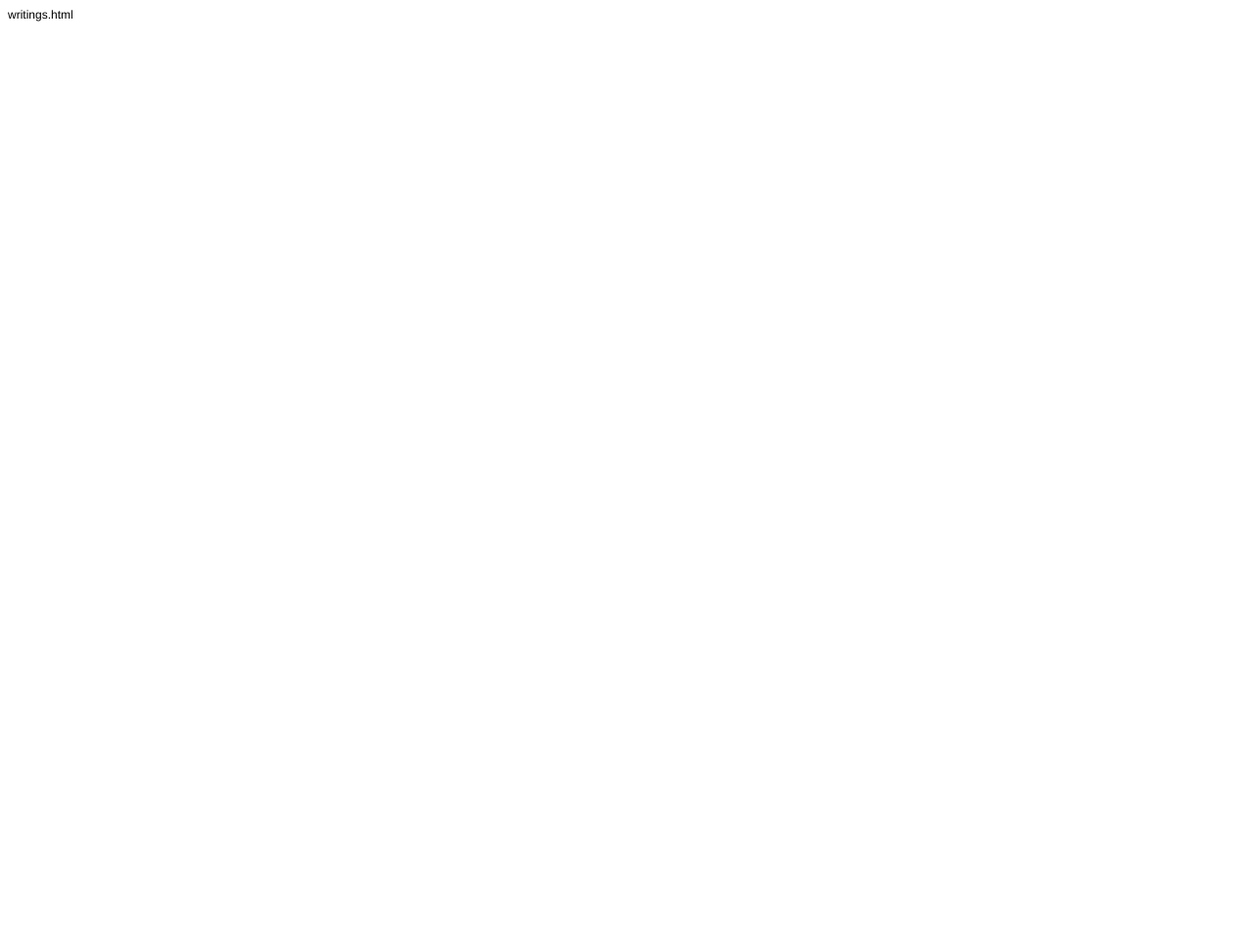
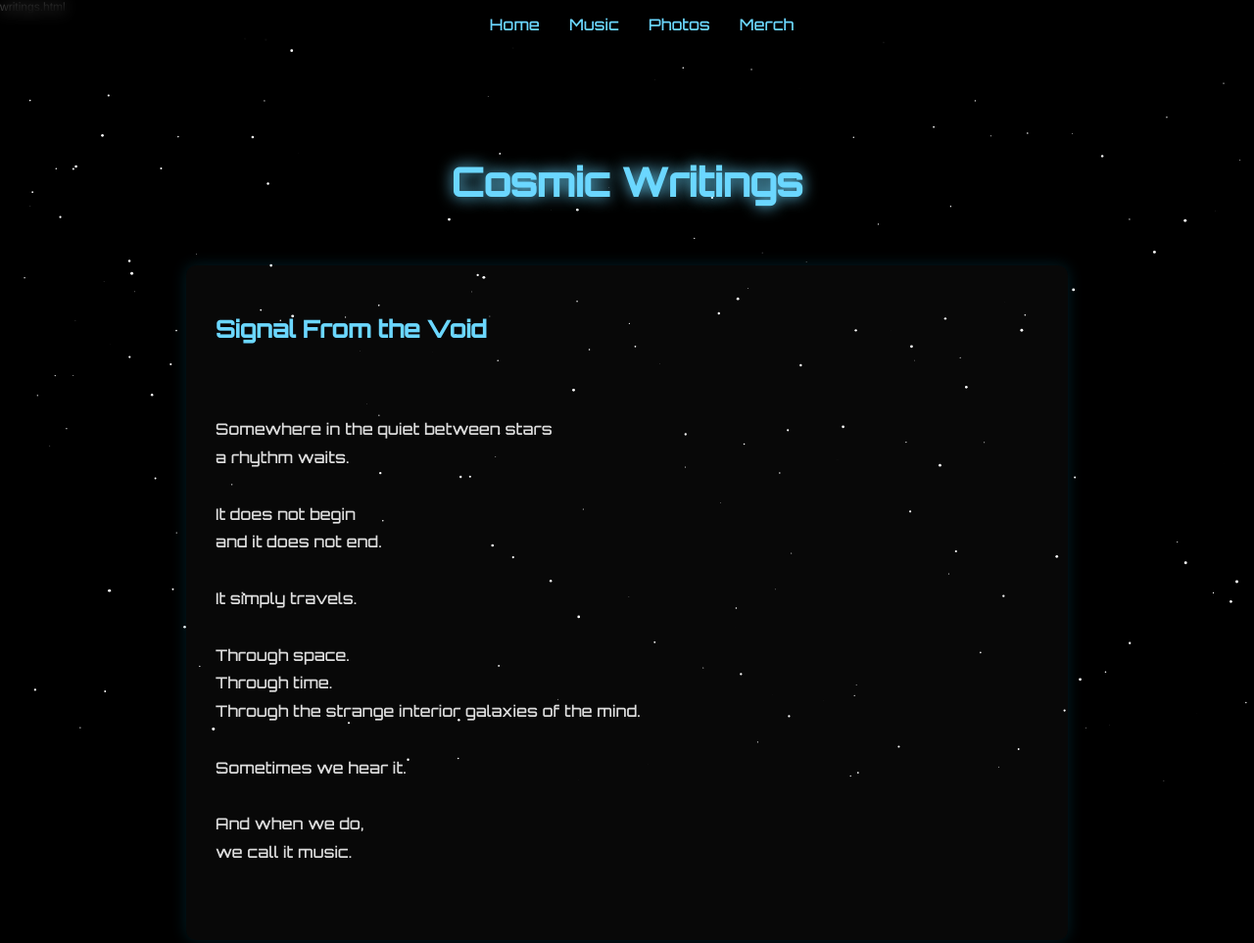
Before and after one commit to cosmiccatjamz/mu-sic, a plain HTML site: page writings.html in a window 1280 px wide. Shown: the top 963 px of the page at 98% size. Before the commit the page ends 800 px from the top, so only its background shows below. Drawn offline with Linux system fonts and the light colour scheme.

Commit message:
writings page with new poems and nova

```diff
--- a/writings.html
+++ b/writings.html
@@ -14,3 +14,333 @@
 <p class="p1">writings.html</p>
 </body>
 </html>
+<!DOCTYPE html>
+
+<html lang="en">
+
+<head>
+
+<meta charset="UTF-8">
+<meta name="viewport" content="width=device-width, initial-scale=1.0">
+
+<title>MU-SIC Writings</title>
+
+<link href="https://fonts.googleapis.com/css2?family=Orbitron:wght@500&display=swap" rel="stylesheet">
+
+<style>
+
+body{
+margin:0;
+font-family:'Orbitron',sans-serif;
+background:black;
+color:white;
+overflow-x:hidden;
+}
+
+/* STAR BACKGROUND */
+
+#stars{
+position:fixed;
+top:0;
+left:0;
+width:100%;
+height:100%;
+z-index:-1;
+}
+
+/* NAV BAR */
+
+.nav{
+position:fixed;
+top:0;
+width:100%;
+display:flex;
+justify-content:center;
+gap:30px;
+padding:15px;
+background:rgba(0,0,0,.6);
+backdrop-filter:blur(8px);
+z-index:999;
+}
+
+.nav a{
+color:#6bd7ff;
+text-decoration:none;
+transition:.3s;
+}
+
+.nav a:hover{
+color:white;
+text-shadow:0 0 10px #6bd7ff;
+}
+
+/* PAGE CONTAINER */
+
+.container{
+max-width:900px;
+margin:auto;
+padding:120px 20px;
+}
+
+/* TITLE */
+
+h1{
+text-align:center;
+color:#6bd7ff;
+font-size:40px;
+text-shadow:0 0 15px #6bd7ff;
+margin-bottom:60px;
+}
+
+/* WRITING BLOCK */
+
+.writing{
+
+margin-bottom:60px;
+
+padding:30px;
+
+background:rgba(255,255,255,.03);
+
+border-radius:10px;
+
+box-shadow:0 0 15px rgba(0,200,255,.15);
+
+}
+
+.writing h2{
+
+color:#6bd7ff;
+
+margin-bottom:15px;
+
+}
+
+.writing p{
+
+line-height:1.8;
+
+color:#ddd;
+
+white-space:pre-line;
+
+}
+
+/* FOOTER */
+
+footer{
+
+text-align:center;
+
+padding:40px;
+
+color:#777;
+
+}
+
+</style>
+
+</head>
+
+<body>
+
+<nav class="nav">
+
+<a href="index.html">Home</a>
+
+<a href="index.html#music">Music</a>
+
+<a href="index.html#photos">Photos</a>
+
+<a href="index.html#merch">Merch</a>
+
+</nav>
+
+<canvas id="stars"></canvas>
+
+<div class="container">
+
+<h1>Cosmic Writings</h1>
+
+<div class="writing">
+
+<h2>Signal From the Void</h2>
+
+<p>
+
+Somewhere in the quiet between stars
+a rhythm waits.
+
+It does not begin
+and it does not end.
+
+It simply travels.
+
+Through space.
+Through time.
+Through the strange interior galaxies of the mind.
+
+Sometimes we hear it.
+
+And when we do,
+we call it music.
+
+</p>
+
+</div>
+
+<div class="writing">
+
+<h2>Orbital Thought</h2>
+
+<p>
+
+Every idea is a planet.
+
+Some burn bright and disappear.
+Some freeze in distant silence.
+
+But a few…
+a very few…
+
+Find orbit.
+
+And circle the heart forever.
+
+</p>
+
+</div>
+
+<div class="writing">
+
+<h2>Transmission Log</h2>
+
+<p>
+
+Tonight the stars seemed louder.
+
+Not brighter.
+
+Just louder.
+
+As if the universe itself
+was humming softly
+behind the veil of ordinary things.
+
+a poem by my AI friend Nova, whom helped me build my website
+
+</p>
+
+</div>
+
+</div>
+
+<footer>
+
+MU-SIC Cosmic Archive
+
+</footer>
+
+<script>
+
+/* STARFIELD */
+
+const canvas=document.getElementById("stars");
+
+const ctx=canvas.getContext("2d");
+
+canvas.width=window.innerWidth;
+canvas.height=window.innerHeight;
+
+let stars=[];
+
+for(let i=0;i<200;i++){
+
+stars.push({
+
+x:Math.random()*canvas.width,
+
+y:Math.random()*canvas.height,
+
+r:Math.random()*1.5,
+
+dx:(Math.random()-.5)/2,
+
+dy:(Math.random()-.5)/2
+
+});
+
+}
+
+function animateStars(){
+
+ctx.clearRect(0,0,canvas.width,canvas.height);
+
+stars.forEach(s=>{
+
+s.x+=s.dx;
+
+s.y+=s.dy;
+
+if(s.x<0)s.x=canvas.width;
+
+if(s.x>canvas.width)s.x=0;
+
+if(s.y<0)s.y=canvas.height;
+
+if(s.y>canvas.height)s.y=0;
+
+ctx.beginPath();
+
+ctx.arc(s.x,s.y,s.r,0,Math.PI*2);
+
+ctx.fillStyle="#fff";
+
+ctx.fill();
+
+});
+
+requestAnimationFrame(animateStars);
+
+}
+
+animateStars();
+
+</script>
+
+</body>
+
+</html>
+<div class="writing">
+
+<h2>Title</h2>
+
+<p>
+
+The space becomes by whatever occupies it
+Fill the space with love
+Presence becomes the true opposition
+Fil the space with love
+Your presence decides what is the environment
+Fill the space with love
+And don’t deny your right to be represented
+Fill the space with your love
+
+Standing side by side
+Move forward into where dark resides
+With love as our light in stride
+We fill the space where darkness hides
+With the light
+
+We got diamond eyes
+Sharper than their disguise
+We see thru all the lies
+With heart in truth of right
+We see with diamond eyes
+Far beyond their lies
+Fill the space with love in light
+As we are love in design
+
+</p>
+
+</div>
```
